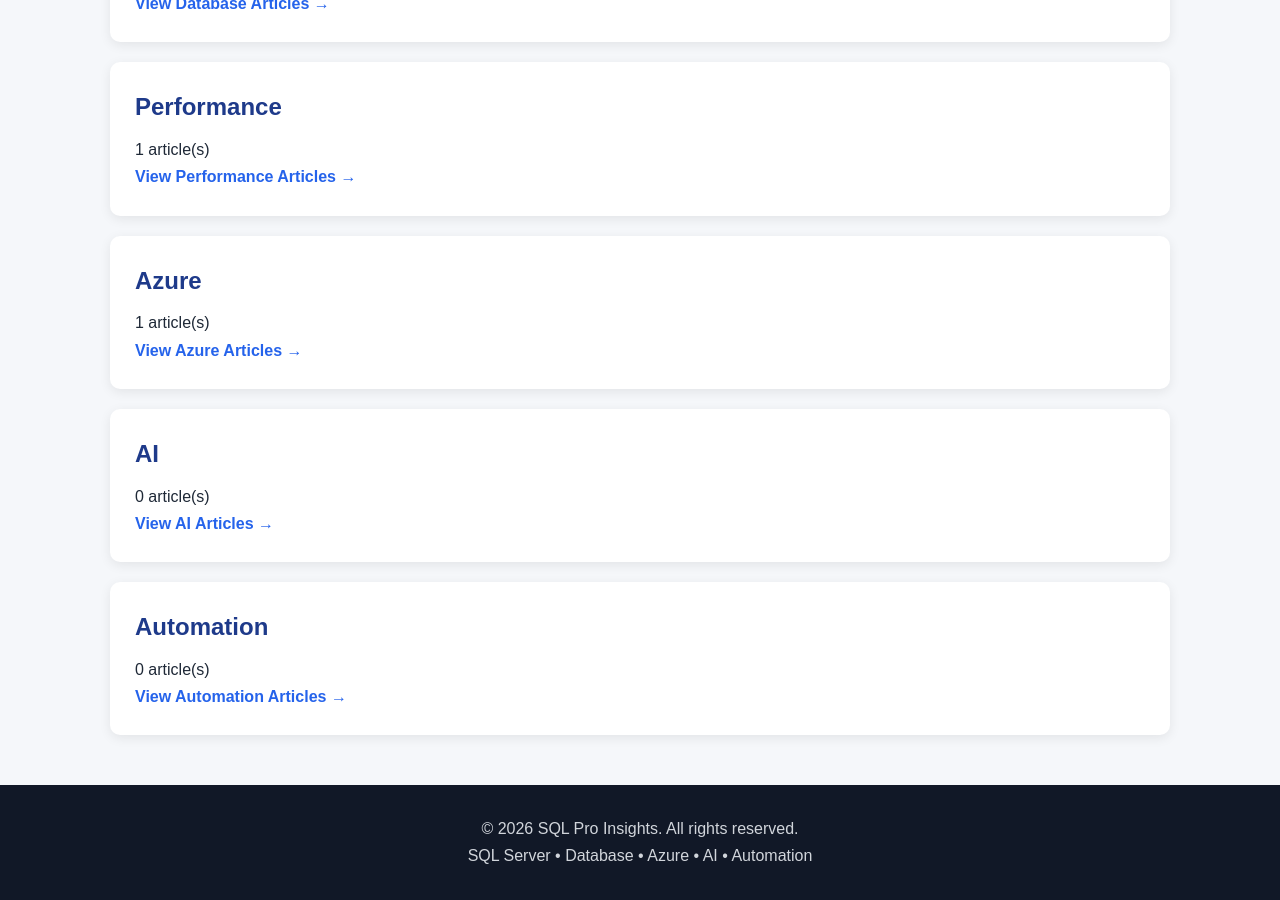
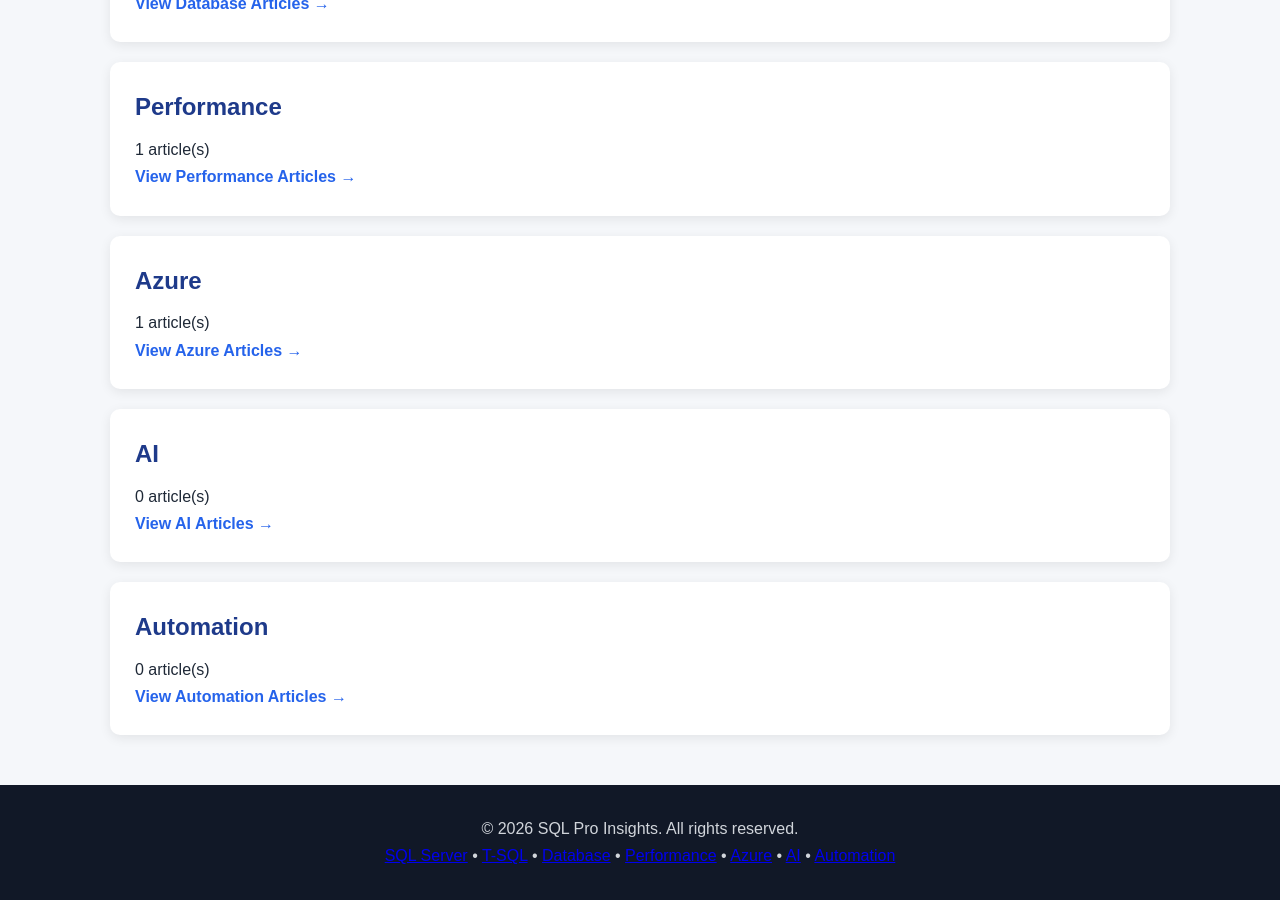
Before and after one commit to SQLProInsights/sqlproinsights.github.io, a Jekyll site: the page built from categories/index.html, in a window 1280 px wide and 900 px high, scrolled down 712 px. Built offline with Jekyll 4.4.1, drawn with Linux system fonts in a browser that asks for light colours.

Commit message:
Enhance footer with category links
Added footer categories links for SQL Server, T-SQL, Database, Performance, Azure, AI, and Automation.

```diff
--- a/_layouts/default.html
+++ b/_layouts/default.html
@@ -78,8 +78,20 @@
             © {{ site.time | date: "%Y" }} SQL Pro Insights. All rights reserved.
         </p>
 
-        <p>
-            SQL Server • Database • Azure • AI • Automation
+        <p class="footer-categories">
+            <a href="{{ '/categories/sql-server/' | relative_url }}">SQL Server</a>
+            •
+            <a href="{{ '/categories/t-sql/' | relative_url }}">T-SQL</a>
+            •
+            <a href="{{ '/categories/database/' | relative_url }}">Database</a>
+            •
+            <a href="{{ '/categories/performance/' | relative_url }}">Performance</a>
+            •
+            <a href="{{ '/categories/azure/' | relative_url }}">Azure</a>
+            •
+            <a href="{{ '/categories/ai/' | relative_url }}">AI</a>
+            •
+            <a href="{{ '/categories/automation/' | relative_url }}">Automation</a>
         </p>
 
     </footer>
```
